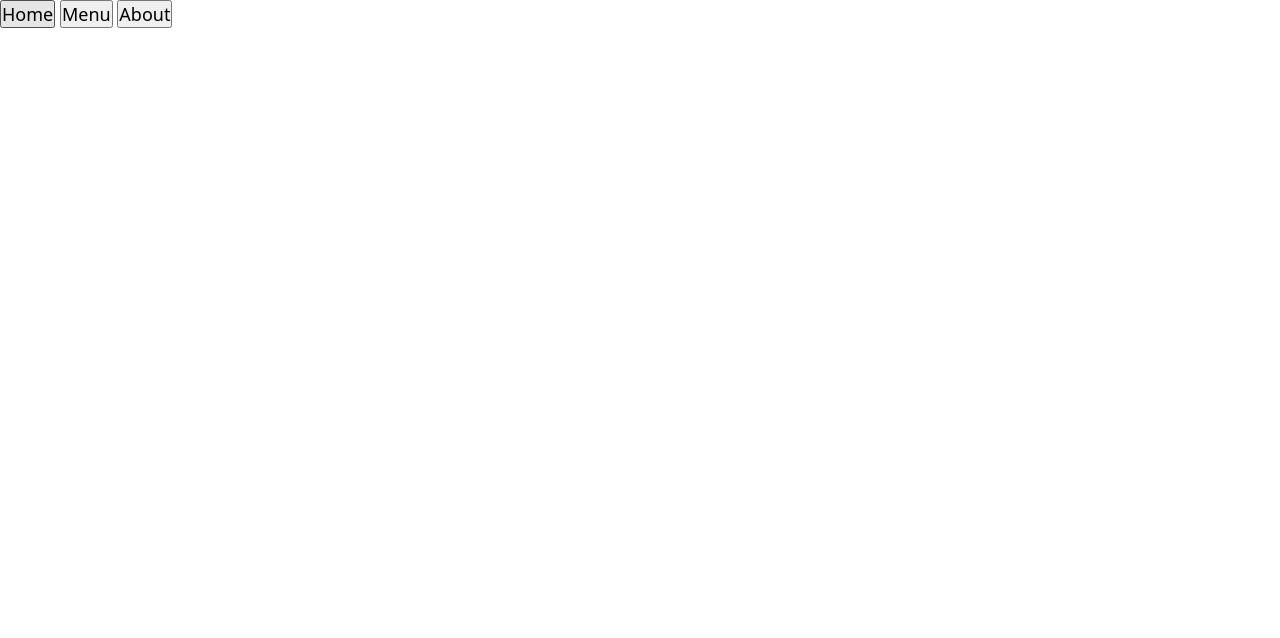
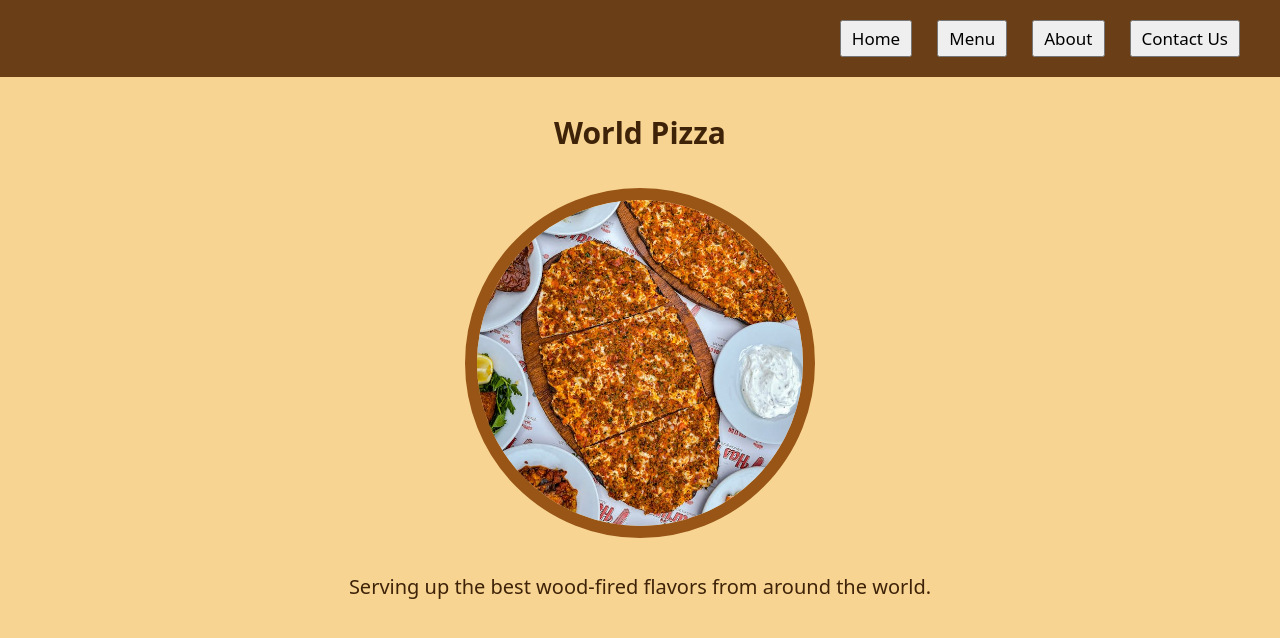
Before and after one commit to deepend15/odin-restaurant-page, a website built with webpack: page src/template.html in a window 1280 px wide. Built offline with nearby package versions, Linux system fonts and the light colour scheme.

Commit message:
Add initial styling to home page

```diff
--- a/package.json
+++ b/package.json
@@ -1,6 +1,7 @@
 {
   "devDependencies": {
     "css-loader": "^7.1.2",
+    "html-loader": "^5.1.0",
     "html-webpack-plugin": "^5.6.3",
     "style-loader": "^4.0.0",
     "webpack": "^5.97.1",
--- a/src/styles.css
+++ b/src/styles.css
@@ -15,8 +15,9 @@ html {
 }
 
 body {
-    font-size: 1.8rem;
+    font-size: 2rem;
     font-family: system-ui, "Segoe UI", Roboto, Helvetica, Arial, sans-serif, "Apple Color Emoji", "Segoe UI Emoji", "Segoe UI Symbol";
+    background-color: rgb(247, 212, 146);
 }
 
 input, button, textarea, select {
@@ -27,3 +28,52 @@ h1, h2, h3, h4, h5 {
     font-size: inherit;
     font-weight: inherit;
 }
+
+header {
+    display: flex;
+    justify-content: flex-end;
+    padding: 2rem 4rem;
+    background-color: rgb(106, 63, 23);
+}
+
+nav {
+    display: flex;
+    gap: 2.5rem;
+}
+
+nav > button {
+    padding: 5px 10px;
+    font-size: 1.7rem;
+}
+
+#content {
+    padding: 3.5rem;
+    display: flex;
+    flex-direction: column;
+    align-items: center;
+    gap: 3.5rem;
+    color: rgb(63, 35, 9);
+}
+
+h1 {
+    font-size: 3rem;
+    font-weight: bold;
+}
+
+.img-wrapper {
+    height: 35rem;
+    width: 35rem;
+    border-radius: 50%;
+    overflow: hidden;
+    border: 12px solid rgb(153, 85, 22);
+}
+
+.img-wrapper > img {
+    width: 100%;
+    position: relative;
+    bottom: 22%;
+}
+
+#content > p {
+    text-align: center;
+}
--- a/src/template.html
+++ b/src/template.html
@@ -3,7 +3,7 @@
 <head>
     <meta charset="UTF-8">
     <meta name="viewport" content="width=device-width, initial-scale=1.0">
-    <title>Restaurant Page</title>
+    <title>World Pizza</title>
 </head>
 <body>
     <header>
@@ -11,10 +11,15 @@
             <button>Home</button>
             <button>Menu</button>
             <button>About</button>
+            <button>Contact Us</button>
         </nav>
     </header>
     <div id="content">
-
+        <h1>World Pizza</h1>
+        <div class="img-wrapper">
+            <img src="./images/pizza-main.jpg" alt="An oval-shaped, flatbread-style, exotic-looking pizza laying atop a wooden board. The pizza is topped with crumbled beef of some sort, with dark spices and tomatoes peppered throughout. It is surrounded by what appear to be Mediterranean-style side dishes/dips, as well as a second pizza of the same variety.">
+        </div>
+        <p>Serving up the best wood-fired flavors from around the world.</p>
     </div>
 </body>
 </html>
--- a/webpack.config.js
+++ b/webpack.config.js
@@ -24,6 +24,10 @@ module.exports = {
                 test: /\.css$/i,
                 use: ["style-loader", "css-loader"],
             },
+            {
+                test: /\.html$/i,
+                loader: "html-loader",
+            },
         ],
     },
 };
```
Also changed, not shown: README.md, src/images/pizza-main.jpg (added), 1 other file.
